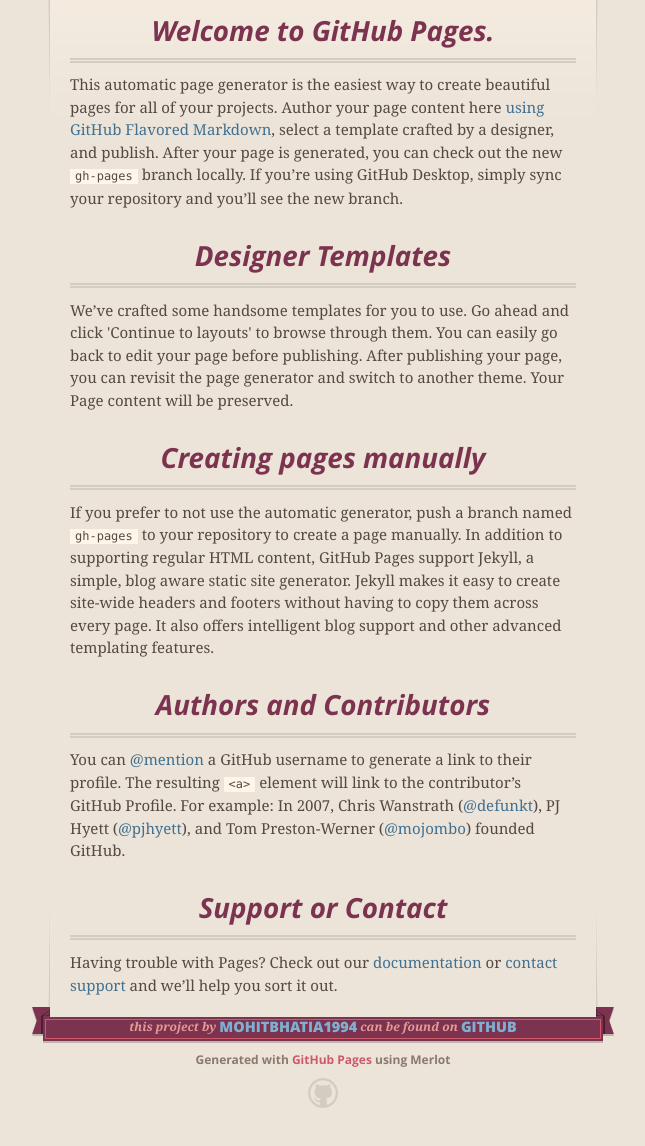
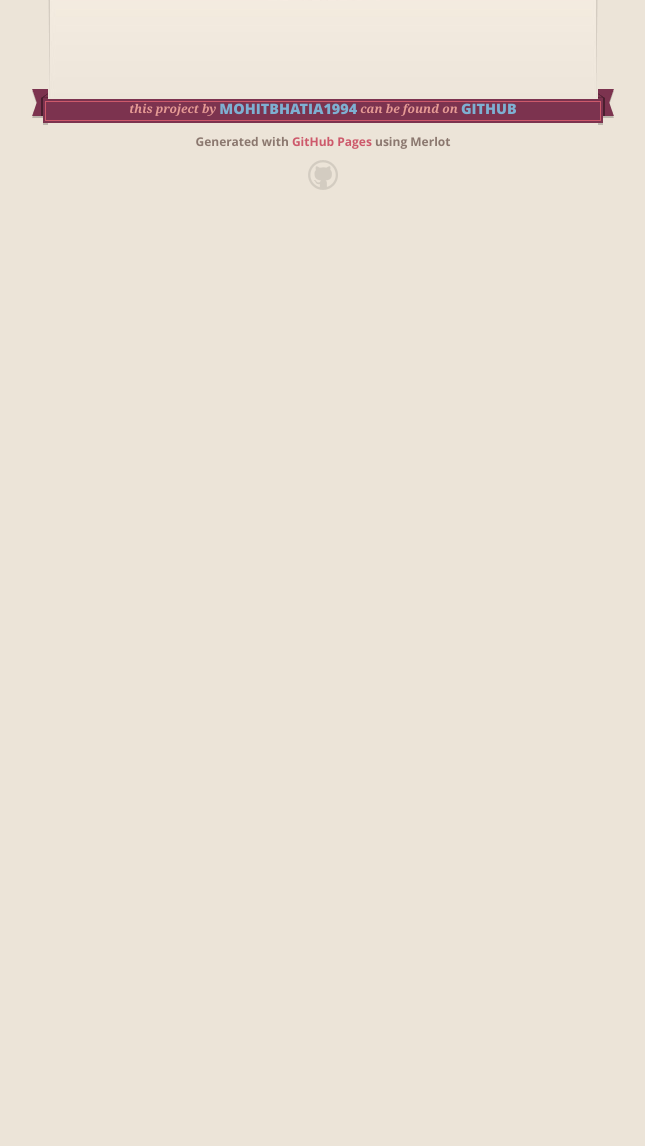
Before and after one commit to mohitbhatia1994/Bookmarklet, a plain HTML site: page index.html in a window 1280 px wide. Shown: the part 216-1362 px from the top of the page, without its empty margins (317-962 px from the left). After the commit the page ends 800 px from the top, so only its background shows below. Drawn offline with nearby package versions, Linux system fonts and the light colour scheme.

Commit message:
Update index.html

```diff
--- a/index.html
+++ b/index.html
@@ -43,35 +43,6 @@
 
 
       <span class="banner-fix"></span>
-
-
-      <section id="main_content">
-        <h3>
-<a id="welcome-to-github-pages" class="anchor" href="#welcome-to-github-pages" aria-hidden="true"><span class="octicon octicon-link"></span></a>Welcome to GitHub Pages.</h3>
-
-<p>This automatic page generator is the easiest way to create beautiful pages for all of your projects. Author your page content here <a href="https://guides.github.com/features/mastering-markdown/">using GitHub Flavored Markdown</a>, select a template crafted by a designer, and publish. After your page is generated, you can check out the new <code>gh-pages</code> branch locally. If you’re using GitHub Desktop, simply sync your repository and you’ll see the new branch.</p>
-
-<h3>
-<a id="designer-templates" class="anchor" href="#designer-templates" aria-hidden="true"><span class="octicon octicon-link"></span></a>Designer Templates</h3>
-
-<p>We’ve crafted some handsome templates for you to use. Go ahead and click 'Continue to layouts' to browse through them. You can easily go back to edit your page before publishing. After publishing your page, you can revisit the page generator and switch to another theme. Your Page content will be preserved.</p>
-
-<h3>
-<a id="creating-pages-manually" class="anchor" href="#creating-pages-manually" aria-hidden="true"><span class="octicon octicon-link"></span></a>Creating pages manually</h3>
-
-<p>If you prefer to not use the automatic generator, push a branch named <code>gh-pages</code> to your repository to create a page manually. In addition to supporting regular HTML content, GitHub Pages support Jekyll, a simple, blog aware static site generator. Jekyll makes it easy to create site-wide headers and footers without having to copy them across every page. It also offers intelligent blog support and other advanced templating features.</p>
-
-<h3>
-<a id="authors-and-contributors" class="anchor" href="#authors-and-contributors" aria-hidden="true"><span class="octicon octicon-link"></span></a>Authors and Contributors</h3>
-
-<p>You can <a href="https://github.com/blog/821" class="user-mention">@mention</a> a GitHub username to generate a link to their profile. The resulting <code>&lt;a&gt;</code> element will link to the contributor’s GitHub Profile. For example: In 2007, Chris Wanstrath (<a href="https://github.com/defunkt" class="user-mention">@defunkt</a>), PJ Hyett (<a href="https://github.com/pjhyett" class="user-mention">@pjhyett</a>), and Tom Preston-Werner (<a href="https://github.com/mojombo" class="user-mention">@mojombo</a>) founded GitHub.</p>
-
-<h3>
-<a id="support-or-contact" class="anchor" href="#support-or-contact" aria-hidden="true"><span class="octicon octicon-link"></span></a>Support or Contact</h3>
-
-<p>Having trouble with Pages? Check out our <a href="https://help.github.com/pages">documentation</a> or <a href="https://github.com/contact">contact support</a> and we’ll help you sort it out.</p>
-      </section>
-
       <footer>
         <span class="ribbon-outer">
           <span class="ribbon-inner">
```
